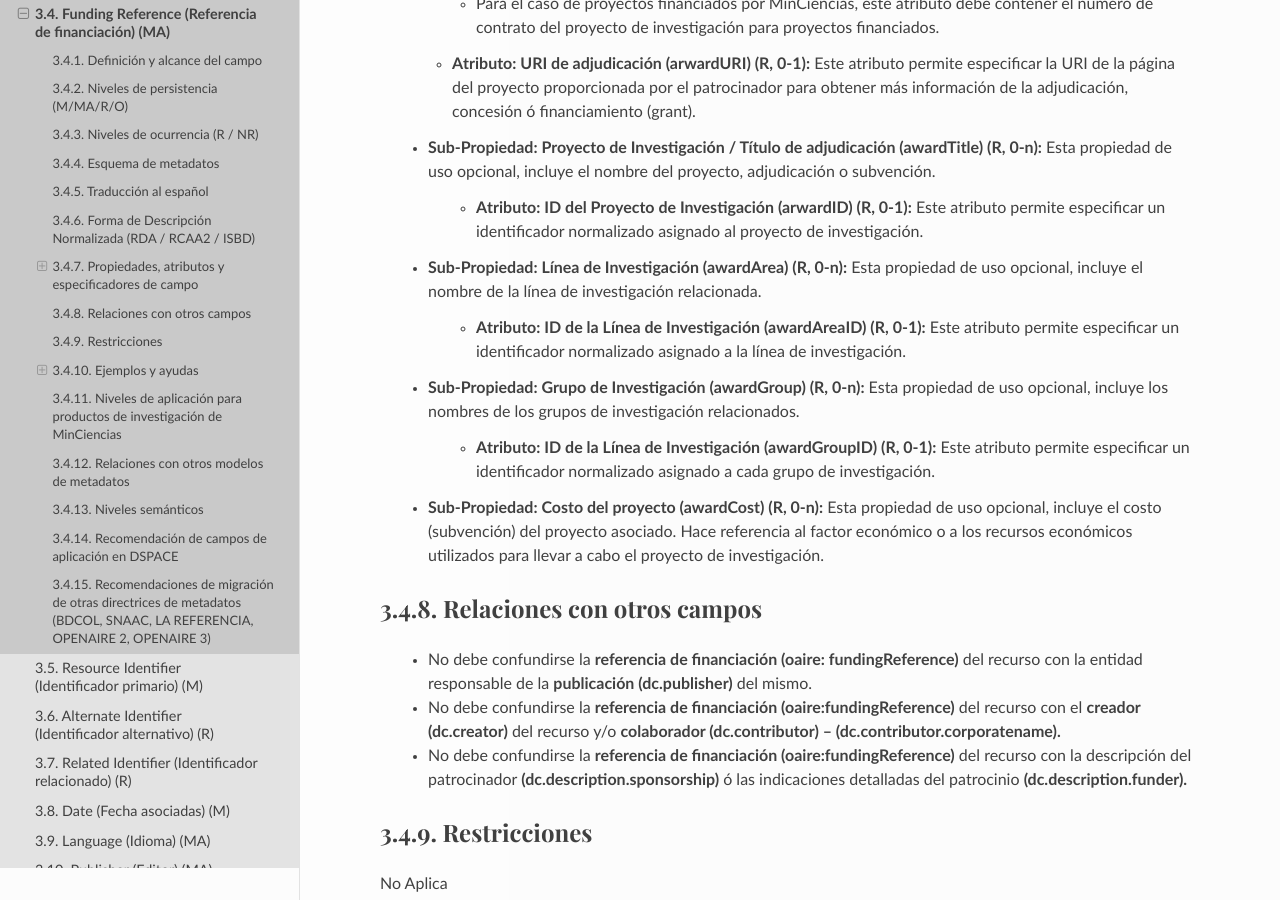
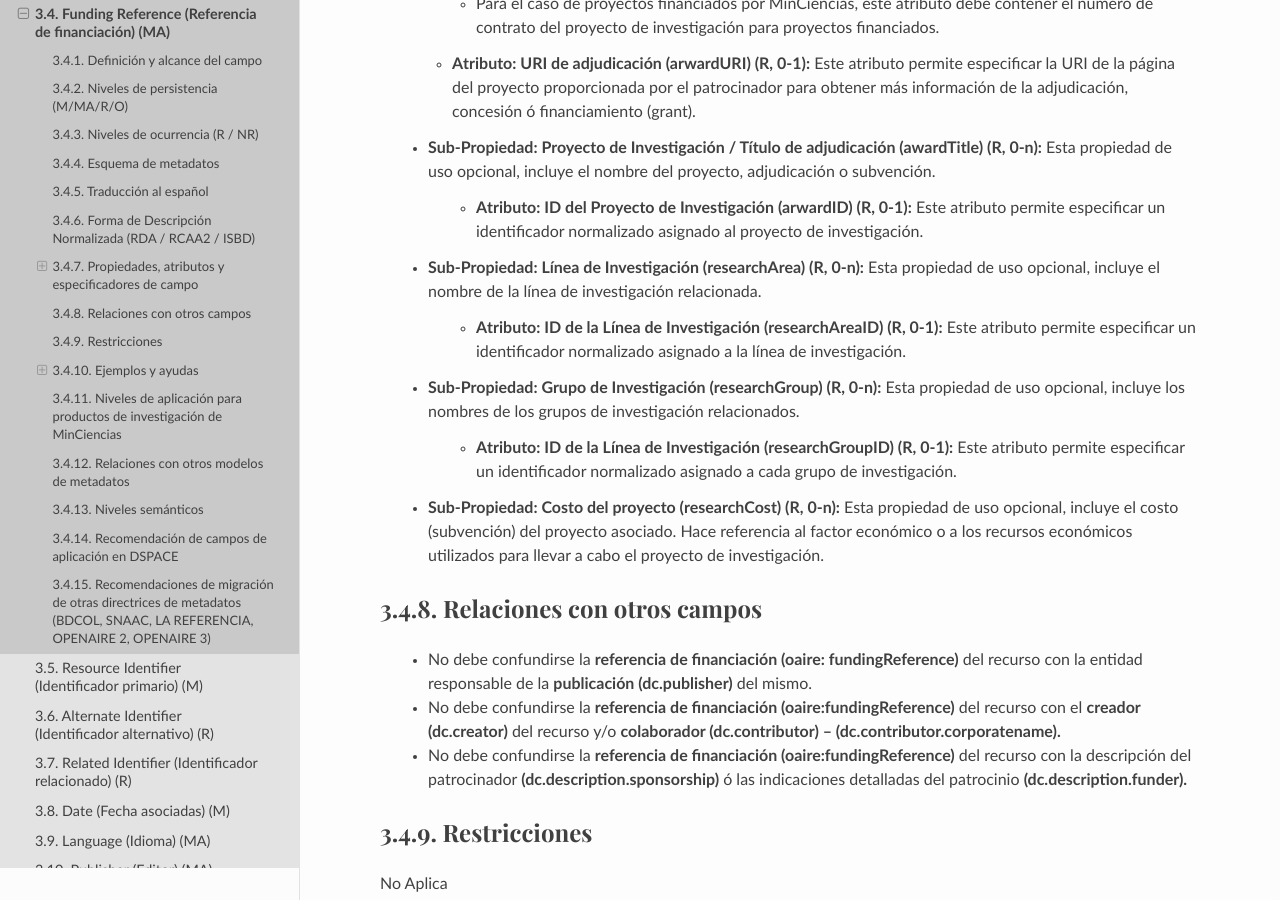
Before and after one commit to rcic/openaire4, a Sphinx documentation site: the page built from docs/field_projectid.rst, in a window 1280 px wide and 900 px high, scrolled down 4131 px. Built offline with Sphinx 7.4.7 and the Read the Docs theme 2.0.0, drawn with Linux system fonts in a browser that asks for light colours; some web fonts are replaced; a script that is not in the unit is left out; some of the changed text lies outside the part shown.

Commit message:
Update field_projectid.rst

```diff
--- a/docs/field_projectid.rst
+++ b/docs/field_projectid.rst
@@ -55,7 +55,7 @@ Entidad que agrupa todas las entidades que financian proyectos de investigación
               +-------------------------+-------------------------------------------------------------------------------------------------------------------------------------------+----------------------------------+-------+
               | Vocabulario Normalizado | Descripción del Atributo                                                                                                                  | Dominio de Vocabulario           |       |
               +=========================+===========================================================================================================================================+==================================+=======+
-              | ISNI                    | Identificador internacional estandarizado de nombre (International Standard Name Identifier ) Norma ISO 27729                             | - (http://www.isni.org)          | oaire |
+              | ISNI                    | Identificador internacional estandarizado de nombre (International Standard Name Identifier ) Norma ISO 27729                             |  (http://www.isni.org)           | oaire |
               +-------------------------+-------------------------------------------------------------------------------------------------------------------------------------------+----------------------------------+-------+
               | GRID                    | Base de datos de identificadores de investigación global (Global Research Identifier Database: GRID)                                      | (https://www.grid.ac/institutes) | oaire |
               +-------------------------+-------------------------------------------------------------------------------------------------------------------------------------------+----------------------------------+-------+
@@ -141,15 +141,15 @@ Entidad que agrupa todas las entidades que financian proyectos de investigación
 
            - **Atributo: ID del Proyecto de Investigación (arwardID) (R, 0-1):** Este atributo permite especificar un identificador normalizado asignado al proyecto de investigación.
 
-        - **Sub-Propiedad: Línea de Investigación  (awardArea) (R, 0-n):** Esta propiedad de uso opcional, incluye el nombre de la línea de investigación relacionada.
+        - **Sub-Propiedad: Línea de Investigación  (researchArea) (R, 0-n):** Esta propiedad de uso opcional, incluye el nombre de la línea de investigación relacionada.
 
-           - **Atributo: ID de la Línea de Investigación (awardAreaID) (R, 0-1):** Este atributo permite especificar un identificador normalizado asignado a la línea de investigación.
+           - **Atributo: ID de la Línea de Investigación (researchAreaID) (R, 0-1):** Este atributo permite especificar un identificador normalizado asignado a la línea de investigación.
 
-        - **Sub-Propiedad: Grupo de Investigación  (awardGroup) (R, 0-n):** Esta propiedad de uso opcional, incluye los nombres de los grupos de investigación relacionados.
+        - **Sub-Propiedad: Grupo de Investigación  (researchGroup) (R, 0-n):** Esta propiedad de uso opcional, incluye los nombres de los grupos de investigación relacionados.
 
-           - **Atributo: ID de la Línea de Investigación (awardGroupID) (R, 0-1):** Este atributo permite especificar un identificador normalizado asignado a cada grupo de investigación.
+           - **Atributo: ID de la Línea de Investigación (researchGroupID) (R, 0-1):** Este atributo permite especificar un identificador normalizado asignado a cada grupo de investigación.
 
-        - **Sub-Propiedad: Costo del proyecto (awardCost) (R, 0-n):** Esta propiedad de uso opcional, incluye el costo (subvención) del proyecto asociado. Hace referencia al factor económico o a los recursos económicos utilizados para llevar a cabo el proyecto de investigación.
+        - **Sub-Propiedad: Costo del proyecto (researchCost) (R, 0-n):** Esta propiedad de uso opcional, incluye el costo (subvención) del proyecto asociado. Hace referencia al factor económico o a los recursos económicos utilizados para llevar a cabo el proyecto de investigación.
 
 
 
@@ -283,17 +283,18 @@ Se recomienda crear/modificar el componente de registro de metadatos (y sus corr
 |                                           |                     |                       | - Other              |                      |
 +-------------------------------------------+---------------------+-----------------------+----------------------+----------------------+
 | Especificación de la financiación         | oaire               | fundingstream         |                      |                      |
+| - Programa Nacional de CTel MinCiencias)  |                     |                       |                      |                      |
 +-------------------------------------------+---------------------+-----------------------+----------------------+----------------------+
 | Identificador de la financiación          | oaire               | awardnumber           |                      | arwardURI            |
 +-------------------------------------------+---------------------+-----------------------+----------------------+----------------------+
 | Nombre de la convocatoria de financiación | oaire               | awardtitle            |                      | awardtitleID         |
 | Nombre Proyecto de Investigación          |                     |                       |                      |                      |
 +-------------------------------------------+---------------------+-----------------------+----------------------+----------------------+
-| Línea de Investigación                    | redcol              | awardArea             |                      |  awardAreaID         |
+| Línea de Investigación                    | dc.description      | researcharea          |                      | researchareaID       |
 +-------------------------------------------+---------------------+-----------------------+----------------------+----------------------+
-| Grupo de Investigación                    | redcol              | awardGroup            |                      |  awardGroupID        |
+| Grupo de Investigación                    | dc.description      | researchgroup         |                      | researchGroupID      |
 +-------------------------------------------+---------------------+-----------------------+----------------------+----------------------+
-| Costos (subvenciones) del proyecto        | oaire               | awardCost             |                      |                      |
+| Costos (subvenciones) del proyecto        | dc.description      | researchcost          |                      |                      |
 +-------------------------------------------+---------------------+-----------------------+----------------------+----------------------+
 
 **DSPACE 7.X o superior**
```
Also changed, not shown: other parts of docs/field_projectid.rst (+1 -1 lines).
